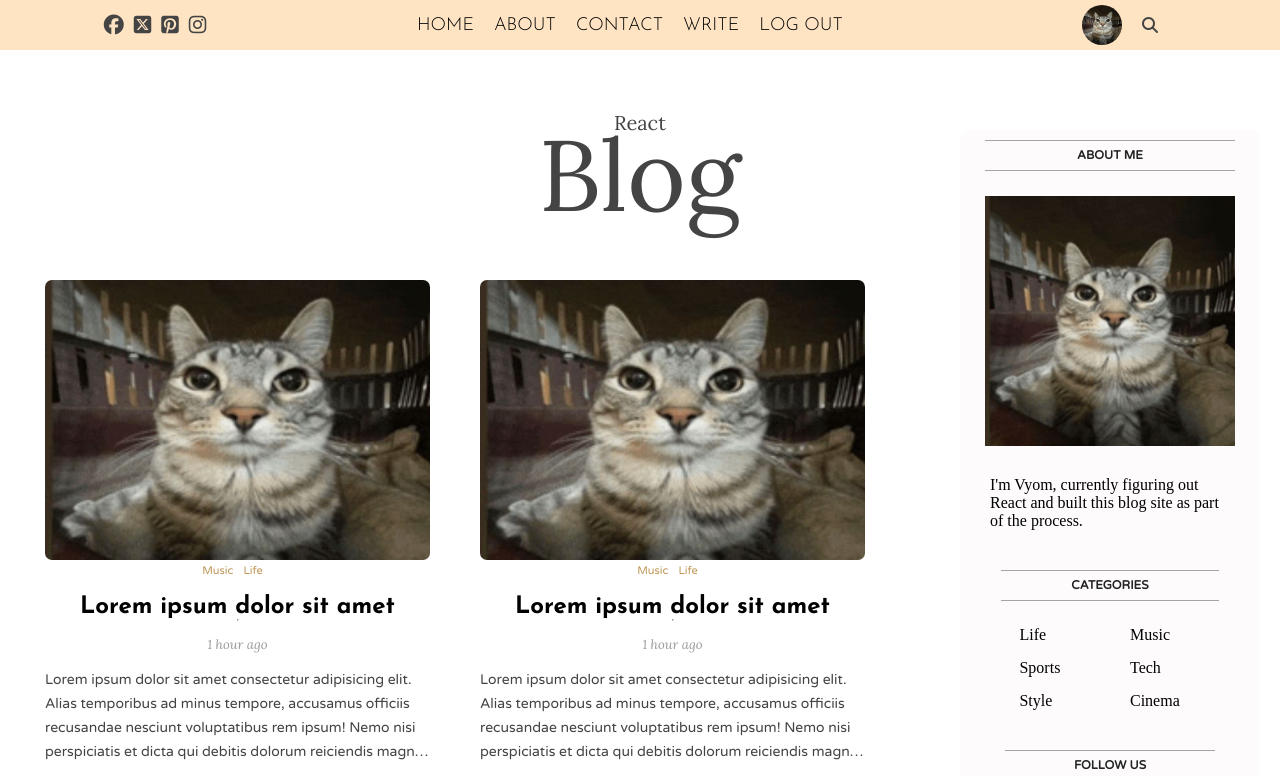
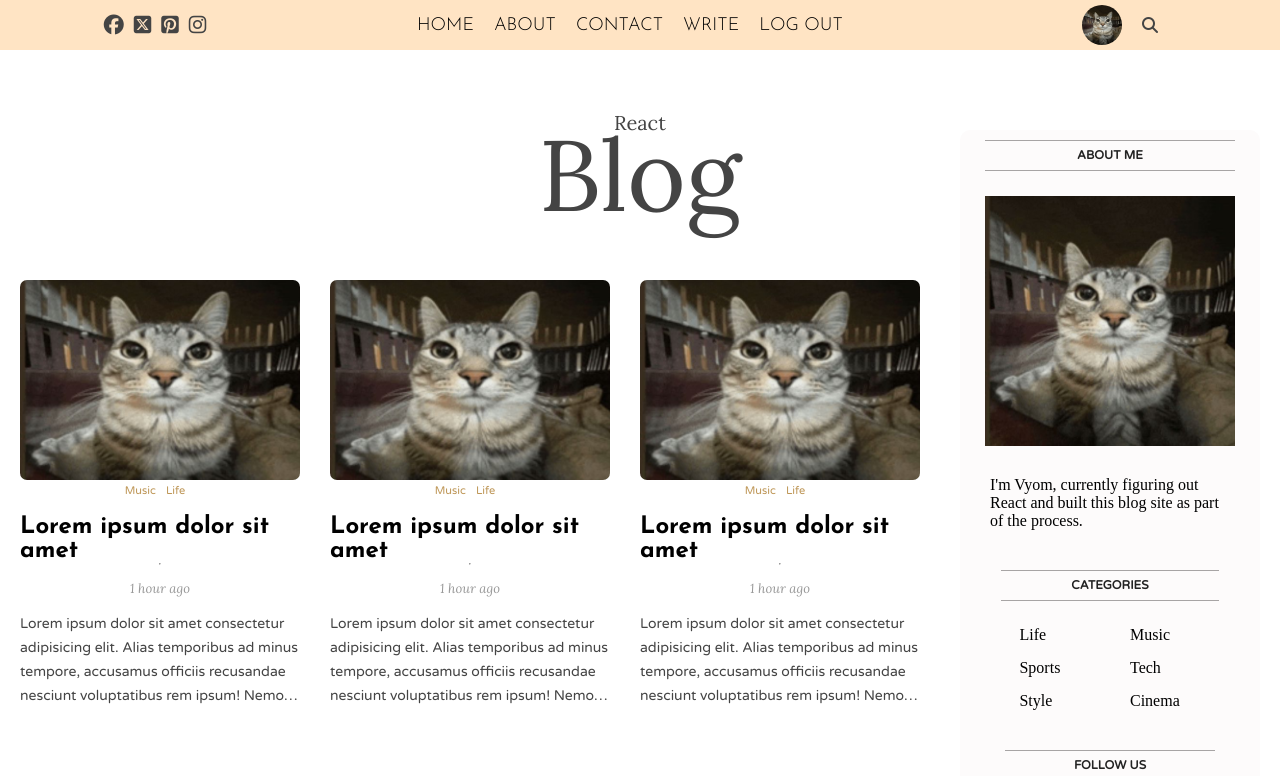
Before and after one commit to vyom10445/blog-website, a React (Vite) app: page / in a window 1280 px wide. Shown: the top 776 px of the page. Built offline with nearby package versions, Linux system fonts and the light colour scheme.

Commit message:
fix grid and fill some space

```diff
--- a/src/components/post/post.css
+++ b/src/components/post/post.css
@@ -1,17 +1,16 @@
 .post {
-  width: 385px;
-  margin: 0px 25px 40px 25px;
+  width: 280px;
+  margin: 0px 0px 40px 0px; /* Changed horizontal margins to 0 */
   display: flex;
   flex-direction: column;
 }
 
 .postImg {
-  width: 385px;
-  height: 280px;
+  width: 280px; /* Reduced from 385px, matching the new post width */
+  height: 200px; /* Adjusted height to maintain aspect ratio, from 280px */
   object-fit: cover;
   border-radius: 7px;
 }
-
 .postInfo {
   display: flex;
   flex-direction: column;
--- a/src/components/posts/posts.css
+++ b/src/components/posts/posts.css
@@ -3,6 +3,8 @@
   margin-top: 170px;
   display: flex;
   flex-wrap: wrap;
+  gap: 30px; /* Adds 30px space between items */
+  justify-content: center; /* Centers items horizontally */
   margin-bottom: 20px;
   margin-left: 20px;
   margin-right: 20px;
```
